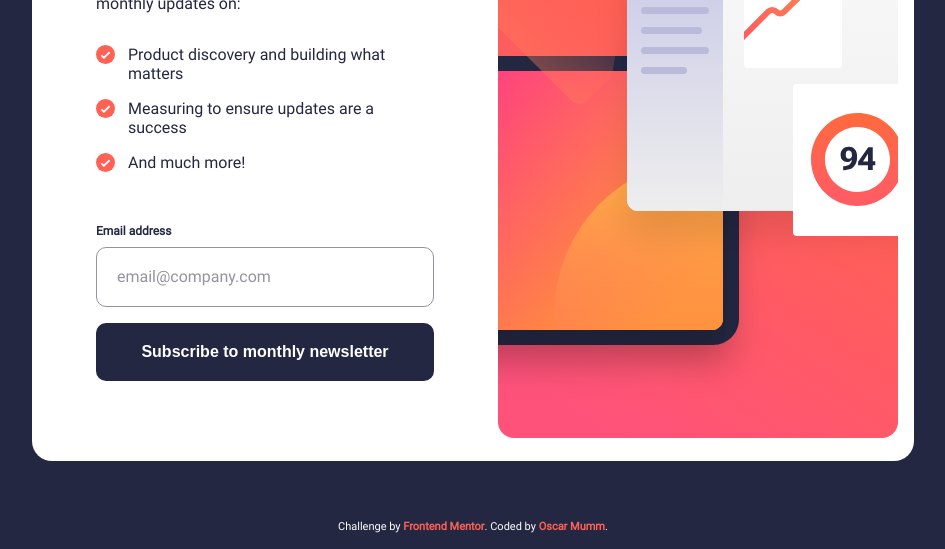
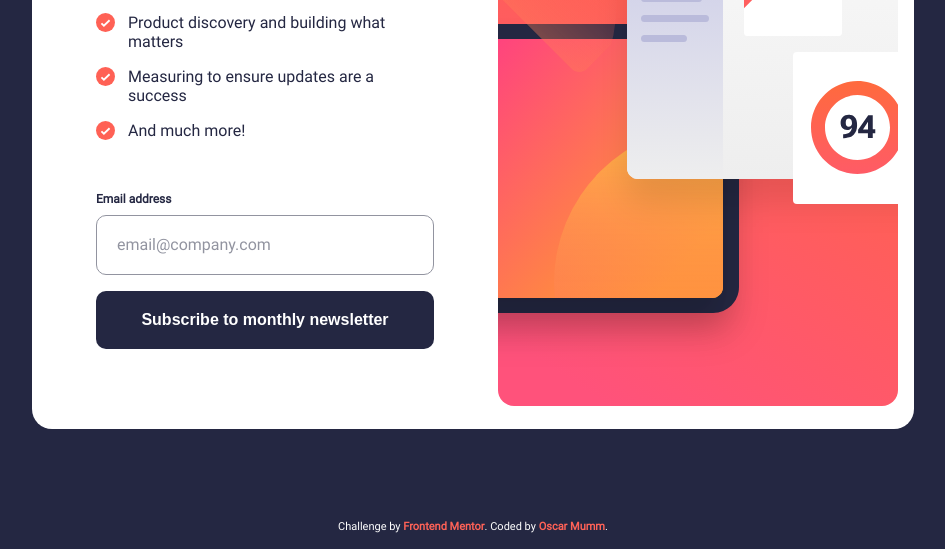
Before and after one commit to oscarmumm/newsletter-sign-up-form, a plain HTML site: page index.html in a window 1280 px wide. Shown: the part 251-800 px from the top of the page, without its empty margins (167-1112 px from the left). Drawn offline with Linux system fonts and the light colour scheme.

Commit message:
fix: main-container paddin-bottom

```diff
--- a/style/main.css
+++ b/style/main.css
@@ -30,7 +30,7 @@ body {
 
 .main-container {
     min-height: 100vh;
-    padding-bottom: 1rem;
+    padding-bottom: 5rem;
     color: var(--Dark-Slate-Grey);
     display: flex;
     flex-direction: column;
```
